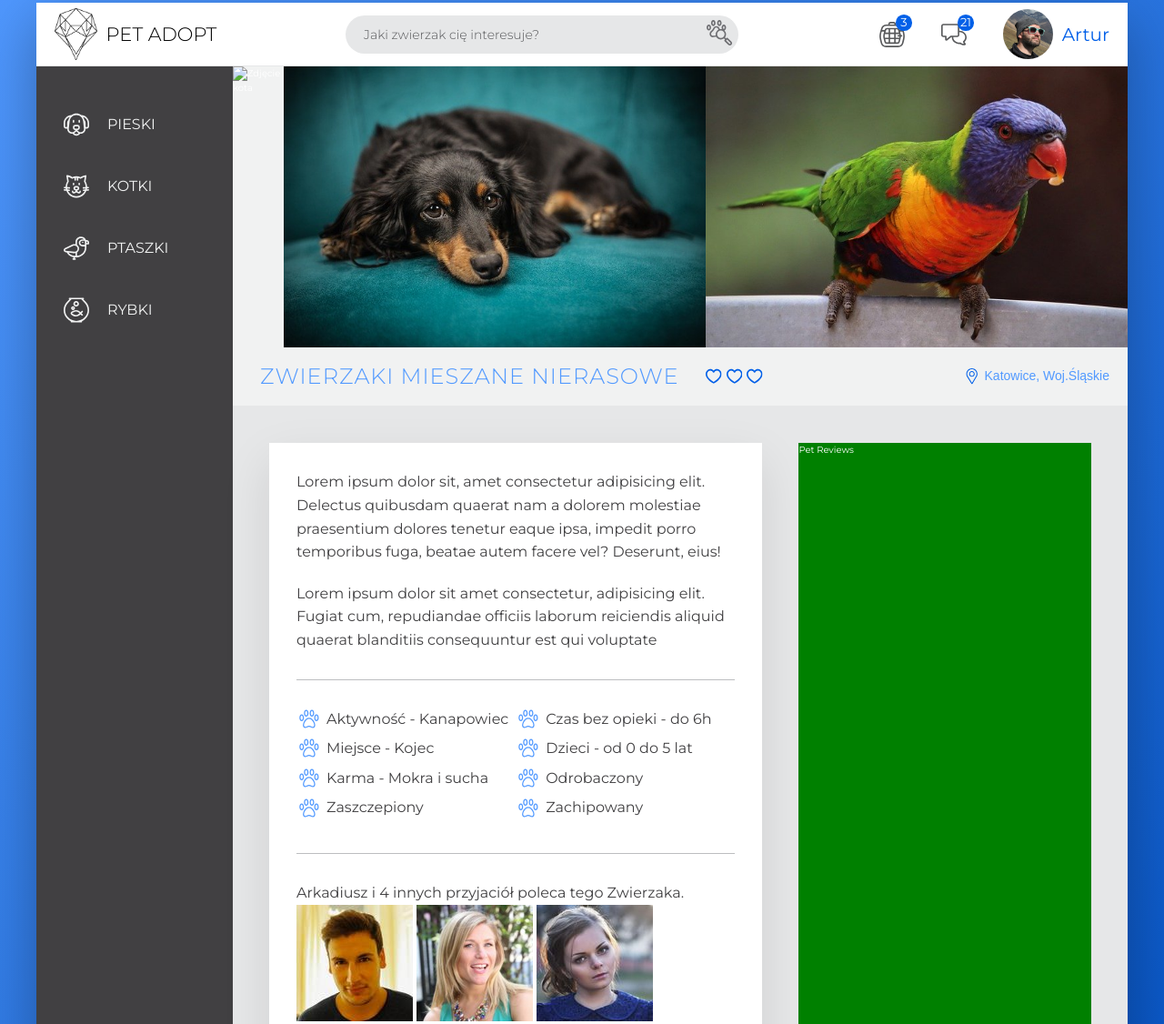
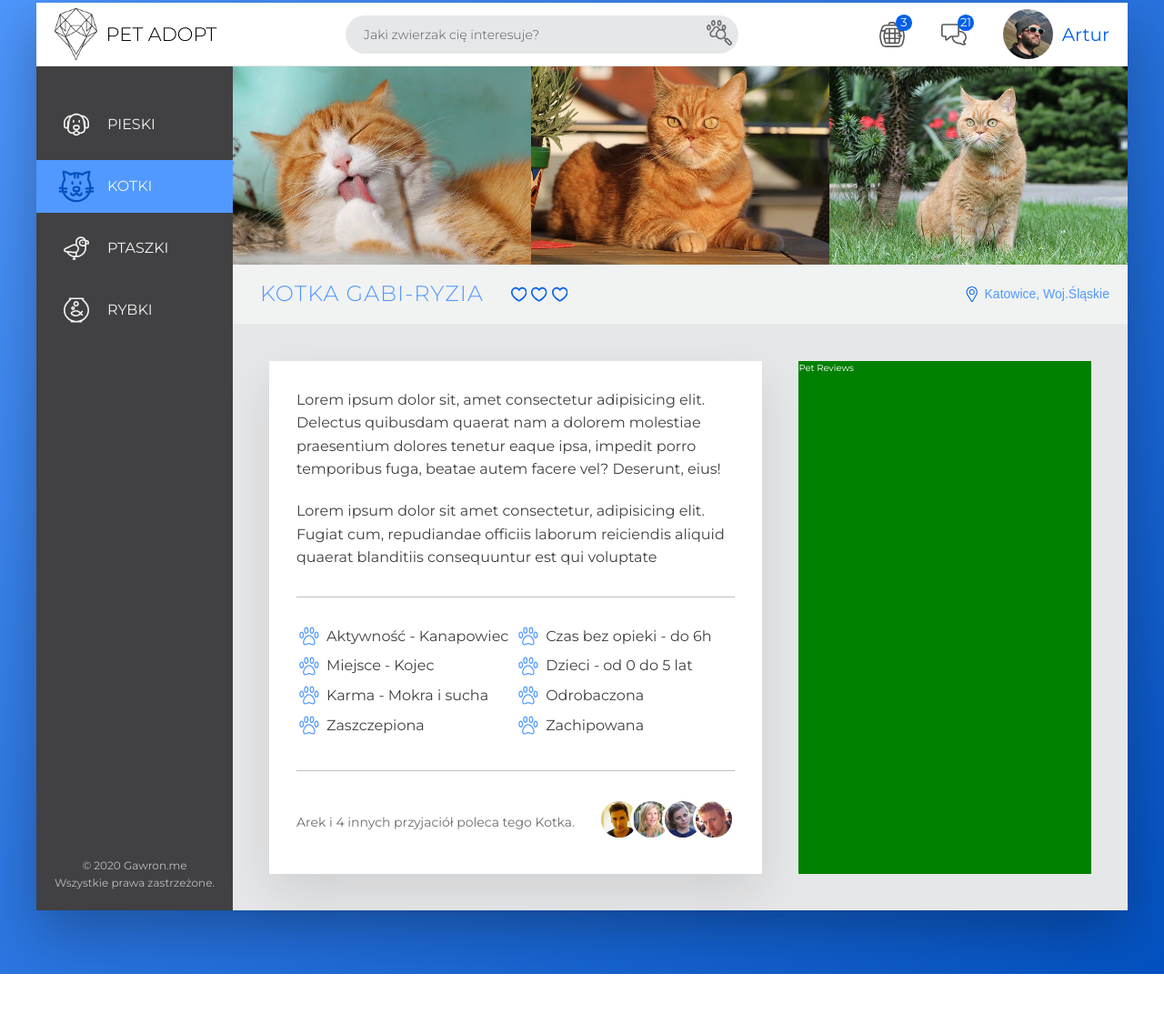
Before and after one commit to Elldrigar/PP_03-Pet-adoption, a website: page index.html in a window 1280 px wide. Shown: the part 67-1193 px from the top of the page at 91% size. After the commit the page ends 1138 px from the top, so only its background shows below. Drawn offline with nearby package versions, Linux system fonts and the light colour scheme; files that its build step writes are made by us from their sources.

Commit message:
Add recommendation section

```diff
--- a/index.html
+++ b/index.html
@@ -58,7 +58,7 @@
                             <span>Pieski</span>
                         </a>
                     </li>
-                    <li class="side-nav__item">
+                    <li class="side-nav__item side-nav__item--active">
                         <a href="#" class="side-nav__link">
                             <svg class="side-nav__icon">
                                 <use xlink:href="img/sprite.svg#cat"></use>
@@ -90,18 +90,18 @@
             <main class="pet-view">
                 <div class="gallery">
                     <figure class="gallery__item">
-                        <img class="gallery__photo" src="img/cat_02.jpg" alt="Zdjęcie kota">
+                        <img class="gallery__photo" src="img/cat_03.jpg" alt="Zdjęcie kota">
                     </figure>
                     <figure class="gallery__item">
-                        <img class="gallery__photo" src="img/dog_03.jpg" alt="Zdjęcie kota">
+                        <img class="gallery__photo" src="img/cat_04.jpg" alt="Zdjęcie kota">
                     </figure>
                     <figure class="gallery__item">
-                        <img class="gallery__photo" src="img/bird_02.jpg" alt="Zdjęcie kota">
+                        <img class="gallery__photo" src="img/cat_05.jpg" alt="Zdjęcie kota">
                     </figure>
                 </div>
                 <div class="overview">
                     <h1 class="overview__heading">
-                        Zwierzaki mieszane nierasowe
+                        Kotka Gabi-Ryzia
                     </h1>
                     <div class="overview__stars">
                         <svg class="overview__icon-medal">
@@ -136,13 +136,13 @@
                             <li class="list__item">Miejsce - Kojec</li>
                             <li class="list__item">Dzieci - od 0 do 5 lat</li>
                             <li class="list__item">Karma - Mokra i sucha</li>
-                            <li class="list__item">Odrobaczony</li>
-                            <li class="list__item">Zaszczepiony</li>
-                            <li class="list__item">Zachipowany</li>
+                            <li class="list__item">Odrobaczona</li>
+                            <li class="list__item">Zaszczepiona</li>
+                            <li class="list__item">Zachipowana</li>
                         </ul>
                         <div class="recommend">
                             <p class="recommend__count">
-                                Arkadiusz i 4 innych przyjaciół poleca tego Zwierzaka.
+                                Arek i 4 innych przyjaciół poleca tego Kotka.
                             </p>
                             <div class="recommend__friends">
                                 <img src="img/user-2.jpg" alt="Friend 1" class="recommend__photo">
--- a/sass/components/_allcomponents.scss
+++ b/sass/components/_allcomponents.scss
@@ -154,7 +154,8 @@
         transition: transform .2s, width .4s cubic-bezier(1, 0, 0, 1) .2s, background-color .1s;
     }
 
-    &__item:hover::before {
+    &__item:hover::before,
+    &__item--active::before {
         transform: scaleY(1);
         width: 100%;
     }
@@ -187,6 +188,11 @@
         transform: scale(1.4);
         fill: var(--color-primary-dark);
         transition: all .2s .4s;
+    }
+
+    &__item--active &__icon {
+        transform: scale(1.4);
+        fill: var(--color-primary-dark);
     }
 }
 
@@ -293,4 +299,26 @@
     }
 }
 
-.recommend {}
+.recommend {
+    display: flex;
+    font-size: 1.4rem;
+    color: var(--color-gray-dark-3);
+    align-items: center;
+
+    &__count {
+        margin-right: auto;
+    }
+
+    &__photo {
+        box-sizing: content-box;
+        height: 4rem;
+        width: 4rem;
+        border-radius: 50%;
+        border: 3px solid #fff;
+
+        &:not(:last-child) {
+            margin-right: -1.5rem;
+        }
+    }
+
+}
```
